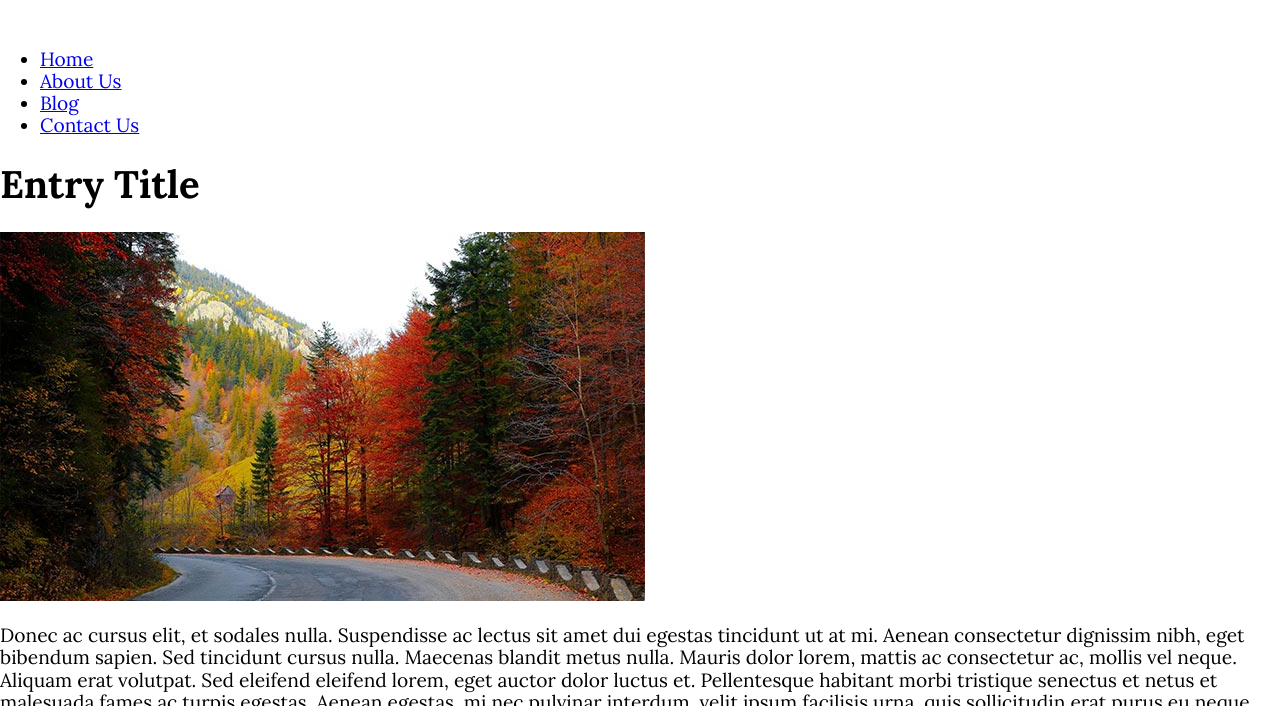
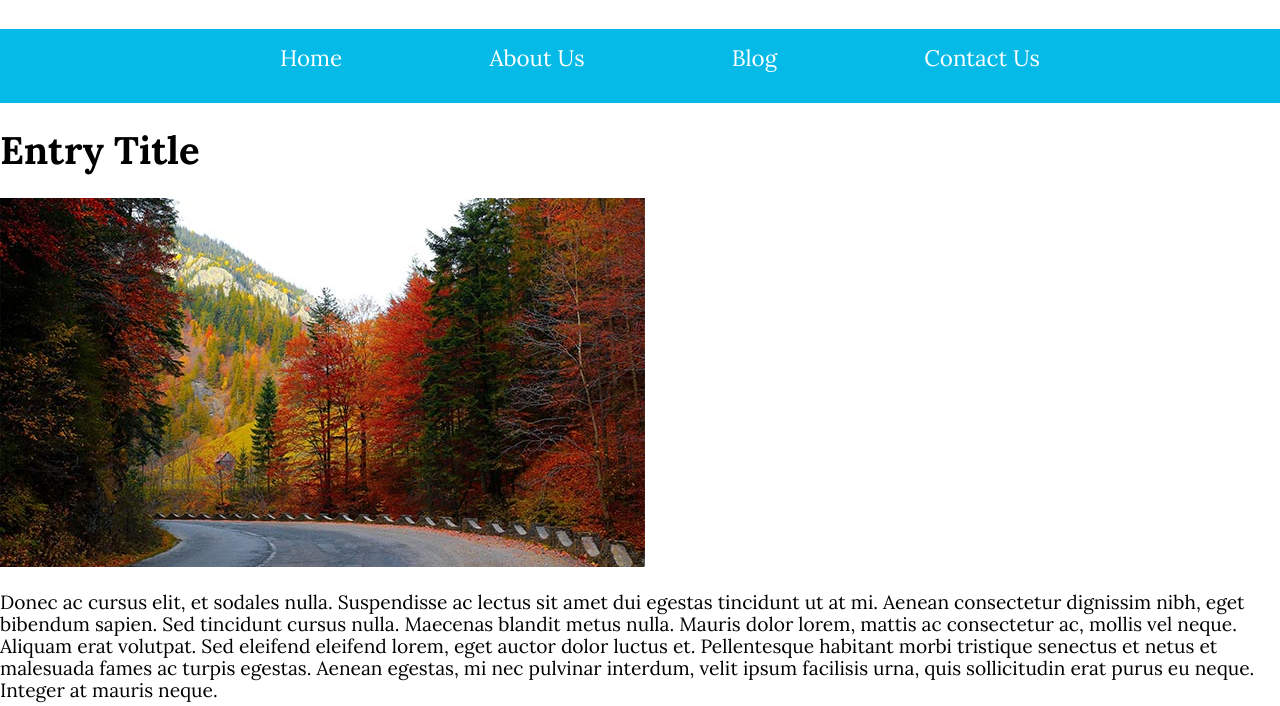
Before and after one commit to shashanknaik808/08_building_a_blog_entry_layout, a plain HTML site: page index.html in a window 1280 px wide. Shown: the part 94-800 px from the top of the page. Drawn offline with nearby package versions, Linux system fonts and the light colour scheme.

Commit message:
Working with the Main Navigation

```diff
--- a/css/style.css
+++ b/css/style.css
@@ -32,3 +32,42 @@ body {
     justify-content: center;
     align-items: center;
 }
+
+.site-header img {
+    max-width: 80%;
+}
+
+.main-navigation {
+    background-color: var(--primary);
+    padding: 1rem 0;
+}
+
+.main-navigation ul {
+    max-width: 800px;
+    margin: 0 auto;
+    display: flex;
+    flex-direction: column;
+    list-style: none;
+}
+
+@media (min-width:768px) {
+    .main-navigation ul {
+        flex-direction: row;
+        justify-content: space-between;
+    }
+}
+
+.main-navigation ul li {
+    margin-bottom: 1rem;
+    text-align: center;
+}
+
+.main-navigation ul li:last-of-type {
+    margin-bottom: 0;
+}
+
+.main-navigation ul li a {
+    color: var(--white);
+    text-decoration: none;
+    font-size: 1.4rem;
+}
```
